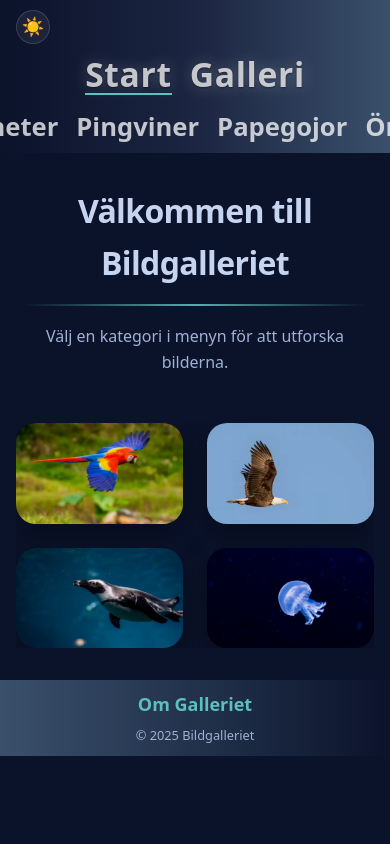
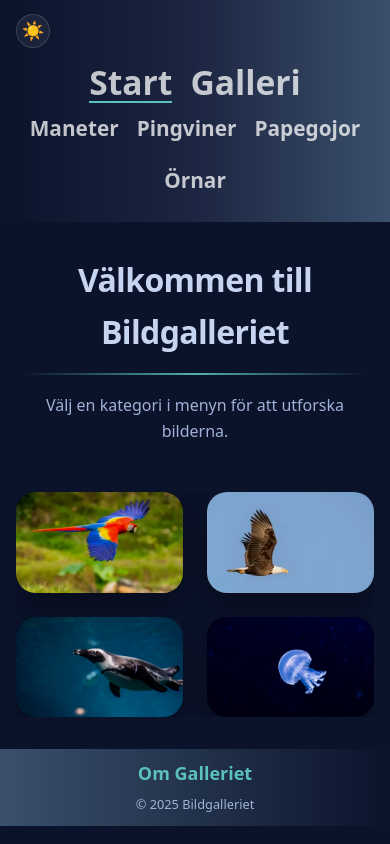
Before and after one commit to JocoBorghol/Bildgalleriet, a website with bundled scripts: page index.html in a window 390 px wide. Built offline with nearby package versions, Linux system fonts and the light colour scheme.

Commit message:
Improve mobile header layout and typography

```diff
--- a/css/style.css
+++ b/css/style.css
@@ -44,7 +44,9 @@ body {
   gap: 16px;
   padding: 14px 16px 10px;
   flex-wrap: nowrap;
-  overflow: hidden;
+
+  padding-bottom: env(safe-area-inset-bottom, 12px);
+
   background: linear-gradient(
     90deg,
     var(--blue-900),
@@ -55,10 +57,19 @@ body {
 
 @media (max-width: 1023px) {
   .site-header {
-    flex-wrap: wrap;
-    padding: 10px 16px 8px;
-    row-gap: 6px;          /* tydlig separation, men inte extra rad */
-    align-items: flex-start;
+    flex-direction: column;
+    align-items: center;
+    gap: 10px;
+
+    padding: 14px 16px 14px;
+    height: auto;
+    overflow: visible;
+  }
+}
+
+@media (max-width: 600px) {
+  .site-header {
+    min-height: fit-content;
   }
 }
 
@@ -86,6 +97,12 @@ body {
     box-shadow 0.15s ease;
 }
 
+@media (max-width: 1023px) {
+  .theme-toggle {
+    align-self: flex-start;
+  }
+}
+
 /* Knapp för att visa/dölja sidomeny */
 .side-nav-toggle {
   width: 34px;
@@ -102,61 +119,53 @@ body {
 
 /* Mobilnavigation */
 .mobile-nav {
-  margin: 0 auto;
+  width: 100%;
   display: flex;
-  justify-content: center;
-  gap: clamp(14px, 4vw, 22px);
-  min-width: 0;
+  flex-direction: column;
+  align-items: center;
+
+  padding-top: 6px;
+  padding-bottom: 6px;
+  gap: 8px;
 }
 
 /* Mobil / surfplatta navigation - två rader */
 @media (max-width: 1023px) {
   .mobile-nav {
-    width: 100%;
-    padding: 6px 0 2px;
     flex-direction: column;
     align-items: center;
-    white-space: normal;
+    padding: 6px 0 10px;
   }
 
   .nav-primary,
   .nav-categories {
     display: flex;
     justify-content: center;
+    flex-wrap: wrap;
     gap: 18px;
-    flex-wrap: nowrap;
-    white-space: nowrap;
+    white-space: normal;
   }
 
-  /* Rad 1: Start + Galleri */
+  /* Rad 1 */
   .nav-primary a {
-  font-weight: 700;
-  font-size: 1.85rem;
-  line-height: 1.1;
+    font-size: 1.85rem;
+    font-weight: 700;
+    line-height: 1.1;
+    color: rgba(255,255,255,0.98);
+  }
 
-  color: rgba(255,255,255,0.98);
-
-  text-shadow:
-    0 1px 2px rgba(0,0,0,0.4),
-    0 0 16px rgba(255,255,255,0.25);
-}
-
-  /* Rad 2: kategorier */
+  /* Rad 2 */
   .nav-categories a {
+    font-size: 1.3rem;
     font-weight: 600;
-    font-size: 1.45rem;
     color: rgba(255,255,255,0.75);
-    line-height: 1.25;
   }
 }
 
 @media (max-width: 480px) {
-
-  /* Rad 1: Start • Galleri */
   .nav-primary a {
     font-size: 2.1rem;
     font-weight: 800;
-    letter-spacing: 0.02em;
   }
 
   .nav-primary a + a::before {
@@ -164,12 +173,9 @@ body {
     font-size: 1.4rem;
   }
 
-  /* Rad 2: kategorier */
   .nav-categories a {
-    font-size: 1.6rem;
-    font-weight: 600;
+    font-size: 1.3rem;
   }
-
 }
 
 .mobile-nav a {
```
